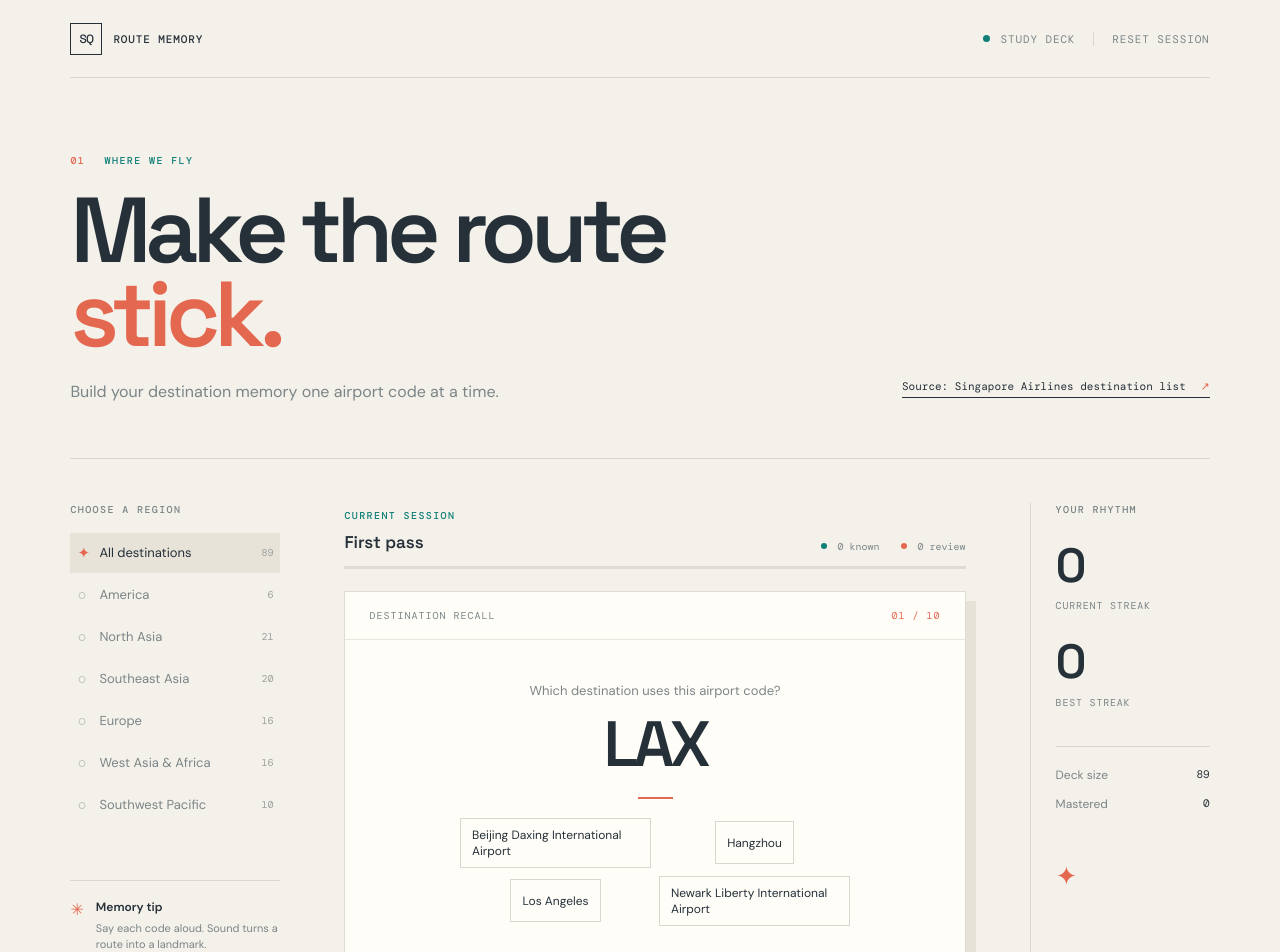
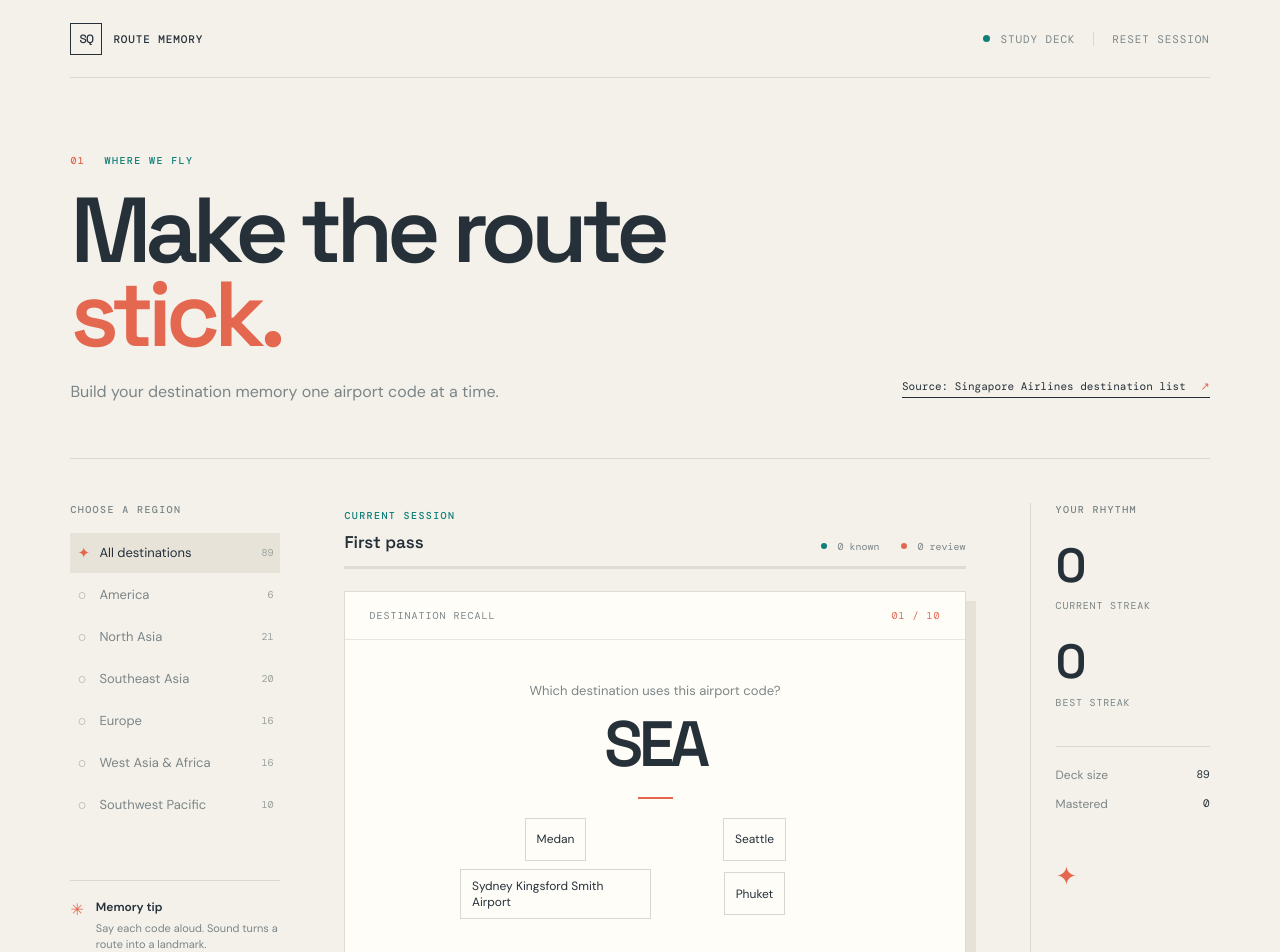
Before and after one commit to TeeraBest/SQ_flashCard, a React (Vite) app: page / in a window 1280 px wide. Shown: the top 952 px of the page. Built offline with nearby package versions, Linux system fonts and the light colour scheme.

Commit message:
feat : make more complex shuffle

```diff
--- a/src/App.jsx
+++ b/src/App.jsx
@@ -94,9 +94,22 @@ const destinations = [
 ]
 
 const sqDestinations = destinations.filter((destination) => destination.airline === 'Singapore Airlines')
+const initialShuffleSeed = Date.now()
+
+function shuffle(items, seed) {
+  const shuffled = [...items]
+  let random = seed >>> 0
+  for (let index = shuffled.length - 1; index > 0; index -= 1) {
+    random = (random * 1664525 + 1013904223) >>> 0
+    const target = random % (index + 1)
+    ;[shuffled[index], shuffled[target]] = [shuffled[target], shuffled[index]]
+  }
+  return shuffled
+}
 
 function App() {
   const [filter, setFilter] = useState('All destinations')
+  const [shuffleSeed, setShuffleSeed] = useState(initialShuffleSeed)
   const [cardIndex, setCardIndex] = useState(0)
   const [selectedAnswer, setSelectedAnswer] = useState(null)
   const [answered, setAnswered] = useState(false)
@@ -105,16 +118,16 @@ function App() {
   const [streak, setStreak] = useState(0)
 
   const regions = ['All destinations', ...new Set(sqDestinations.map((destination) => destination.region))]
-  const deck = useMemo(() => filter === 'All destinations'
+  const deck = useMemo(() => shuffle(filter === 'All destinations'
     ? sqDestinations
-    : sqDestinations.filter((destination) => destination.region === filter), [filter])
+    : sqDestinations.filter((destination) => destination.region === filter), shuffleSeed), [filter, shuffleSeed])
   const card = deck[cardIndex % deck.length]
   const options = useMemo(() => {
-    const distractors = deck.filter((destination) => destination.city !== card.city)
-    const start = cardIndex % distractors.length
-    return [card, ...Array.from({ length: 3 }, (_, index) => distractors[(start + index * 7) % distractors.length])]
-      .sort((first, second) => first.city.localeCompare(second.city))
-  }, [card, cardIndex, deck])
+    const sameRegion = deck.filter((destination) => destination.code !== card.code && destination.region === card.region)
+    const otherRegions = deck.filter((destination) => destination.code !== card.code && destination.region !== card.region)
+    const distractors = shuffle([...sameRegion, ...otherRegions], shuffleSeed + cardIndex * 101).slice(0, 3)
+    return shuffle([card, ...distractors], shuffleSeed ^ ((cardIndex + 1) * 7919))
+  }, [card, cardIndex, deck, shuffleSeed])
   const completed = score.known + score.review
   const progress = Math.min(100, (completed / 10) * 100)
 
@@ -154,6 +167,7 @@ function App() {
 
   function changeFilter(nextFilter) {
     setFilter(nextFilter)
+    setShuffleSeed((seed) => (seed * 1664525 + 1013904223) >>> 0)
     setCardIndex(0)
     setSelectedAnswer(null)
     setAnswered(false)
@@ -163,6 +177,7 @@ function App() {
     setScore({ known: 0, review: 0 })
     setStreak(0)
     setCardIndex(0)
+    setShuffleSeed((seed) => (seed * 1664525 + 1013904223) >>> 0)
     setSelectedAnswer(null)
     setAnswered(false)
   }
```
